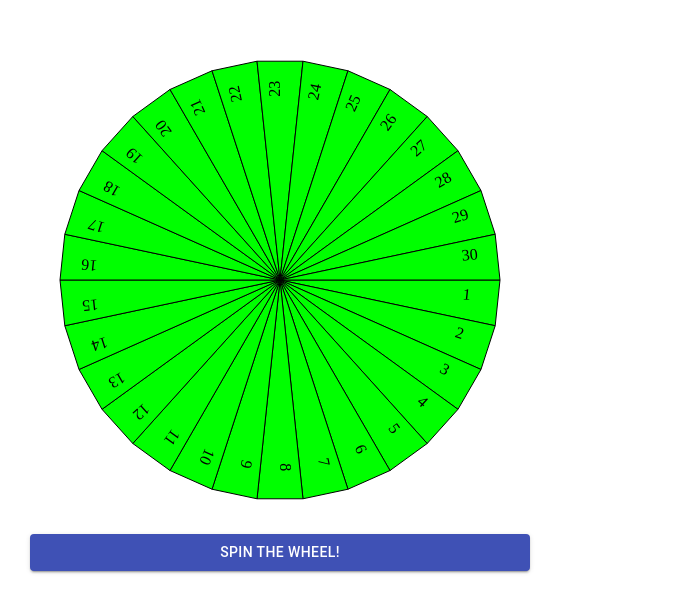
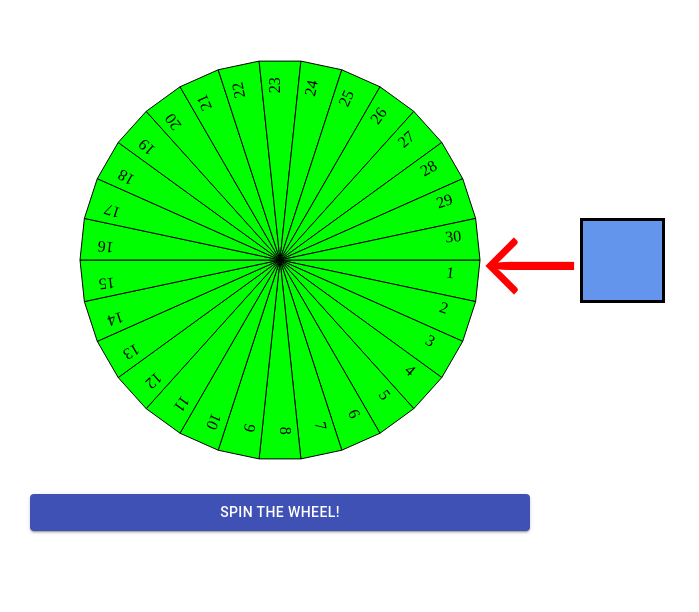
Before and after one commit to CryptoDevving/minicasino, a React (Create React App) app: page / in a window 1280 px wide. Shown: the top 612 px of the page, without its empty margins (0-699 px from the left). Built offline with nearby package versions, Linux system fonts and the light colour scheme.

Commit message:
Add arrow and box to later hold the chosen number

```diff
--- a/src/WheelApplet/WheelApplet.css
+++ b/src/WheelApplet/WheelApplet.css
@@ -1,8 +1,8 @@
 #wheelflex {
-    flex-flow: row nowrap;
-    justify-content: flex-start;
-    align-items: stretch;
-    height: 100%;
-    padding: 30px;
+     flex-flow: row nowrap;
+     justify-content: flex-start;
+     align-items: center;
+     height: 100%;
+     padding: 30px;
 
-}
+ }
--- a/src/WheelApplet/WheelApplet.js
+++ b/src/WheelApplet/WheelApplet.js
@@ -3,6 +3,27 @@ import '../stylesheet.css'
 import "./WheelApplet.css"
 import Wheel from "./presentational components/Wheel";
 import Button from "@material-ui/core/Button";
+
+const arrowStyle = {
+    position: "absolute",
+    top: -181,
+    left: -50,
+    fontSize: 100,
+    color: "red"
+};
+const resultBoxStyle = {
+    position: "absolute",
+    top: -62.5,
+    left: 50,
+    padding: "30px",
+    height: 85,
+    width: 85,
+    border: "solid black 3px",
+    textAlign: "center",
+    justifyContent: "center",
+    backgroundColor: "cornflowerblue"
+};
+const buttonHeight = 40;
 
 export default class WheelApplet extends React.Component { // height, width, fields and padding should be props
     constructor(props) {
@@ -10,14 +31,15 @@ export default class WheelApplet extends React.Component { // height, width, fie
         this.state = {
             spinDegrees: 0,
             spinDuration: 0,
-            buttonDisabled: false
+            spinning: false,
+            lastResult: null
         };
     }
     render(){
         return (
             <div className="flex-container" id="wheelflex">
                 <div>
-                    <Wheel height={this.props.height}
+                    <Wheel height={this.props.height-buttonHeight}
                            width={this.props.width}
                            padding={this.props.padding}
                            fields={this.props.fields}
@@ -25,10 +47,11 @@ export default class WheelApplet extends React.Component { // height, width, fie
                            spinDuration={this.state.spinDuration}
                            onClick={this.start.bind(this)}
                     />
+
                     <Button variant="contained"
                             color="primary"
                             onClick={this.start.bind(this)}
-                            disabled={this.state.buttonDisabled}
+                            disabled={this.state.spinning}
                             style={{
                                 display: "block",
                                 width: "100%"
@@ -36,7 +59,14 @@ export default class WheelApplet extends React.Component { // height, width, fie
                     >
                         Spin the wheel!
                     </Button>
+
+
                 </div>
+                <div style={{position: "relative", height: "100%"}}>
+                    <p style={arrowStyle}>&larr;</p>
+                    <div style={resultBoxStyle}>{this.state.lastResult}</div>
+                </div>
+
 
             </div>
 
@@ -44,9 +74,13 @@ export default class WheelApplet extends React.Component { // height, width, fie
     }
     start(){
         let duration = 5 + Math.random() * 20; // Seconds
-        setTimeout(() => this.setState({buttonDisabled: false, spinDuration: 0}), duration * 1000);
+        setTimeout(() => this.setState({
+            spinning: false,
+            spinDuration: 0,
+            lastResult: 9
+        }), duration * 1000);
         this.setState({
-            buttonDisabled: true,
+            spinning: true,
             spinDegrees: 360 + Math.random() * 5000, // Degrees
             spinDuration: duration
         });
--- a/src/WheelApplet/presentational components/Wheel.js
+++ b/src/WheelApplet/presentational components/Wheel.js
@@ -43,8 +43,8 @@ export default function Wheel(props){
                         strokeWidth: 1
                     }}
                 />
-                <text x={Math.cos(toRadians(0)) * r * 5/6 + centerx}
-                      y={Math.sin(toRadians(0)) * r * 5/6 + centery}
+                <text x={Math.cos(0) * r * 5/6 + centerx}
+                      y={Math.sin(0) * r * 5/6 + centery}
                       transform={`rotate(${(angle + angle2)/2} ${centerx} ${centery})`}
                 >
                     {i+1}
```
